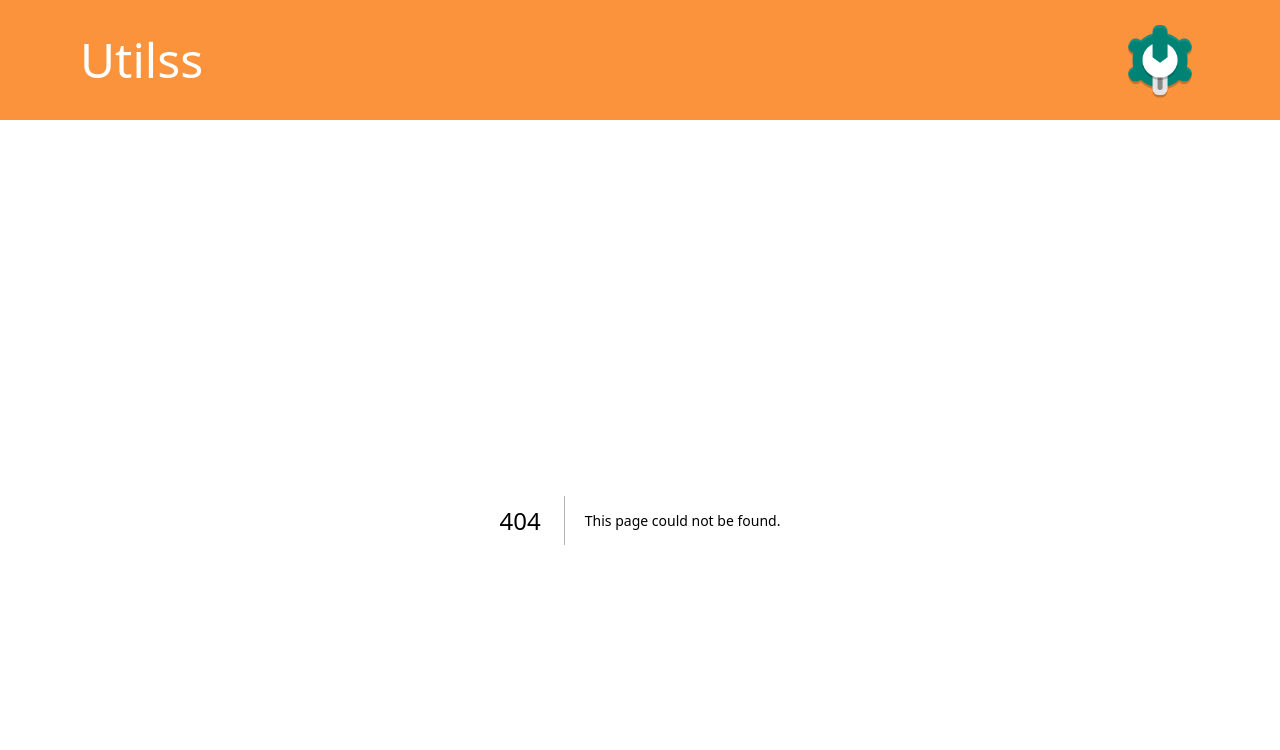
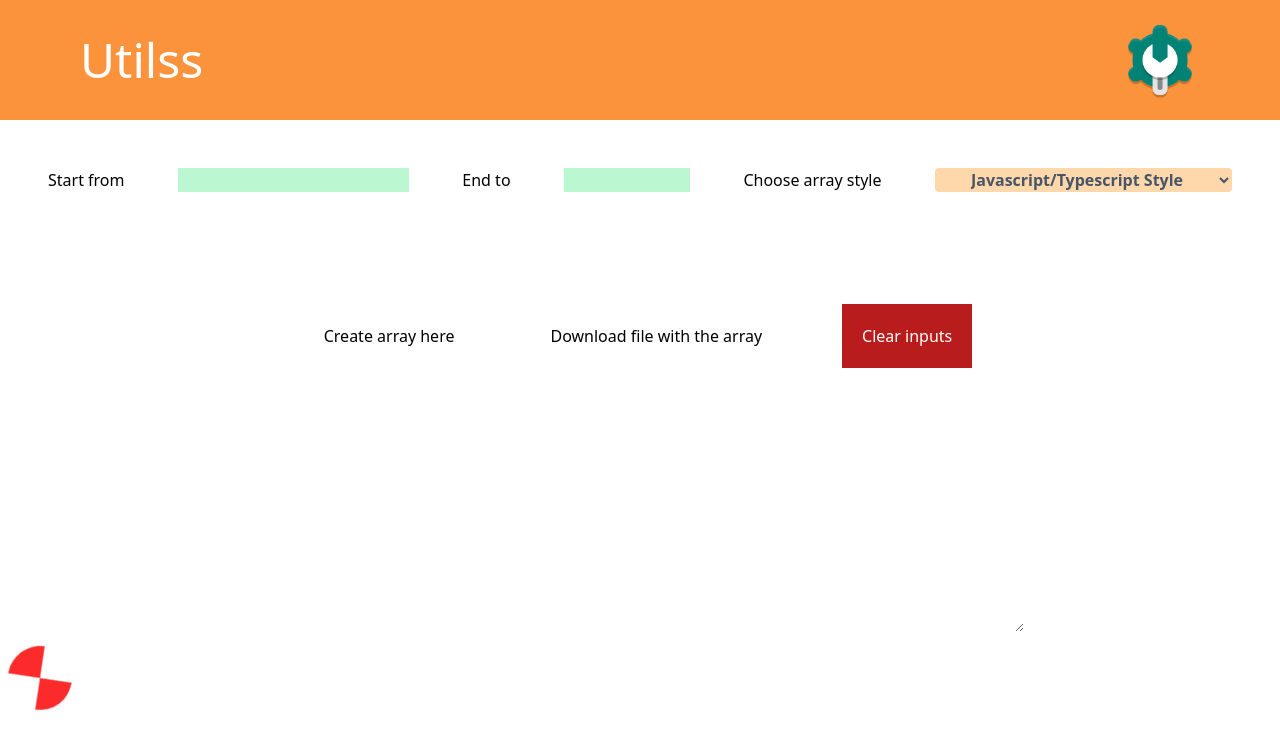
Before and after one commit to ss-joy/utilss, a Next.js app: page /tools/sorted-array in a window 1280 px wide. Before the commit this address had no page. Shown: the top 750 px of the page. Built offline with nearby package versions, Linux system fonts and the light colour scheme.

Commit message:
add sorted array page component

```diff
--- /dev/null
+++ b/pages/tools/sorted-array.jsx
@@ -0,0 +1,112 @@
+import { useState } from "react";
+import createSortedArray from "@/utils/createSortedArray";
+import Loading from "@/components/ui/Loading";
+export default function SortedArrayPage() {
+  const [startValue, setStartValue] = useState("");
+  const [endValue, setEndValue] = useState("");
+  const [arrayStyle, setArrayStyle] = useState("styleJs");
+  const [arrayBox, setArrayBox] = useState(false);
+  const [textAreaValue, setTextAreaValue] = useState("");
+  const [isLoading, setIsLoading] = useState(false);
+
+  function onStartValueChange(e) {
+    setStartValue(+e.target.value);
+  }
+  function onEndValueChange(e) {
+    setEndValue(+e.target.value);
+  }
+  function onSelectChange(e) {
+    setArrayStyle(e.target.value);
+  }
+  function handleTextArea(e) {}
+  function clearAllinputs() {
+    setStartValue("");
+    setEndValue("");
+  }
+  function handleSubmit(e) {
+    e.preventDefault();
+    console.log("form submitted");
+    console.log(startValue, typeof startValue);
+    console.log(endValue, typeof endValue);
+
+    setIsLoading(true);
+    const createdArray = createSortedArray(startValue, endValue);
+    setIsLoading(false);
+    setArrayBox(true);
+    setTextAreaValue(
+      `${arrayStyle === "styleJs" ? "[" : "{"}${createdArray.toString()}${
+        arrayStyle === "styleJs" ? "]" : "}"
+      }`
+    );
+  }
+  return (
+    <div>
+      <form onSubmit={handleSubmit}>
+        <section className="flex justify-between p-12">
+          <label htmlFor="start-value" className="labels">
+            Start from
+          </label>
+          <input
+            onChange={onStartValueChange}
+            className="inputs out-of-range:bg-red-200 in-range:bg-green-200"
+            type="number"
+            // min={0}
+            value={startValue}
+            id="start-value"
+          />
+          <label htmlFor="end-value" className="labels">
+            End to
+          </label>
+          <input
+            onChange={onEndValueChange}
+            className="inputs out-of-range:bg-red-200 in-range:bg-green-200"
+            type="number"
+            id="end-value"
+            value={endValue}
+            min={`${startValue + 1}`}
+            max={1000000}
+          />
+          <label htmlFor="array-style" className="labels">
+            Choose array style
+          </label>
+          <select
+            name=""
+            className="px-8 rounded bg-orange-200 text-slate-600 font-bold"
+            value={arrayStyle}
+            onChange={onSelectChange}
+            id="array-style"
+          >
+            <option value="styleC">C/C=++ Style</option>
+            <option value="styleJs">Javascript/Typescript Style</option>
+          </select>
+        </section>
+        <section className="flex justify-center mt-16">
+          <button className="blue-btn block mx-8 p-4">Create array here</button>
+          <button className="blue-btn block mx-8 p-4">
+            Download file with the array
+          </button>
+          <button
+            className="blue-btn bg-red-700 text-white block mx-8 p-4 border-4 border-red-700"
+            type="button"
+            onClick={clearAllinputs}
+          >
+            Clear inputs
+          </button>
+        </section>
+      </form>
+      {isLoading ? (
+        <Loading />
+      ) : (
+        <section>
+          <textarea
+            value={textAreaValue}
+            type="text"
+            onChange={handleTextArea}
+            className="inputs w-4/5 mx-auto mt-36 p-8 text-slate-600 font-semibold text-lg"
+          />
+        </section>
+      )}
+      {!isLoading && <Loading />}
+    </div>
+  );
+}
```
